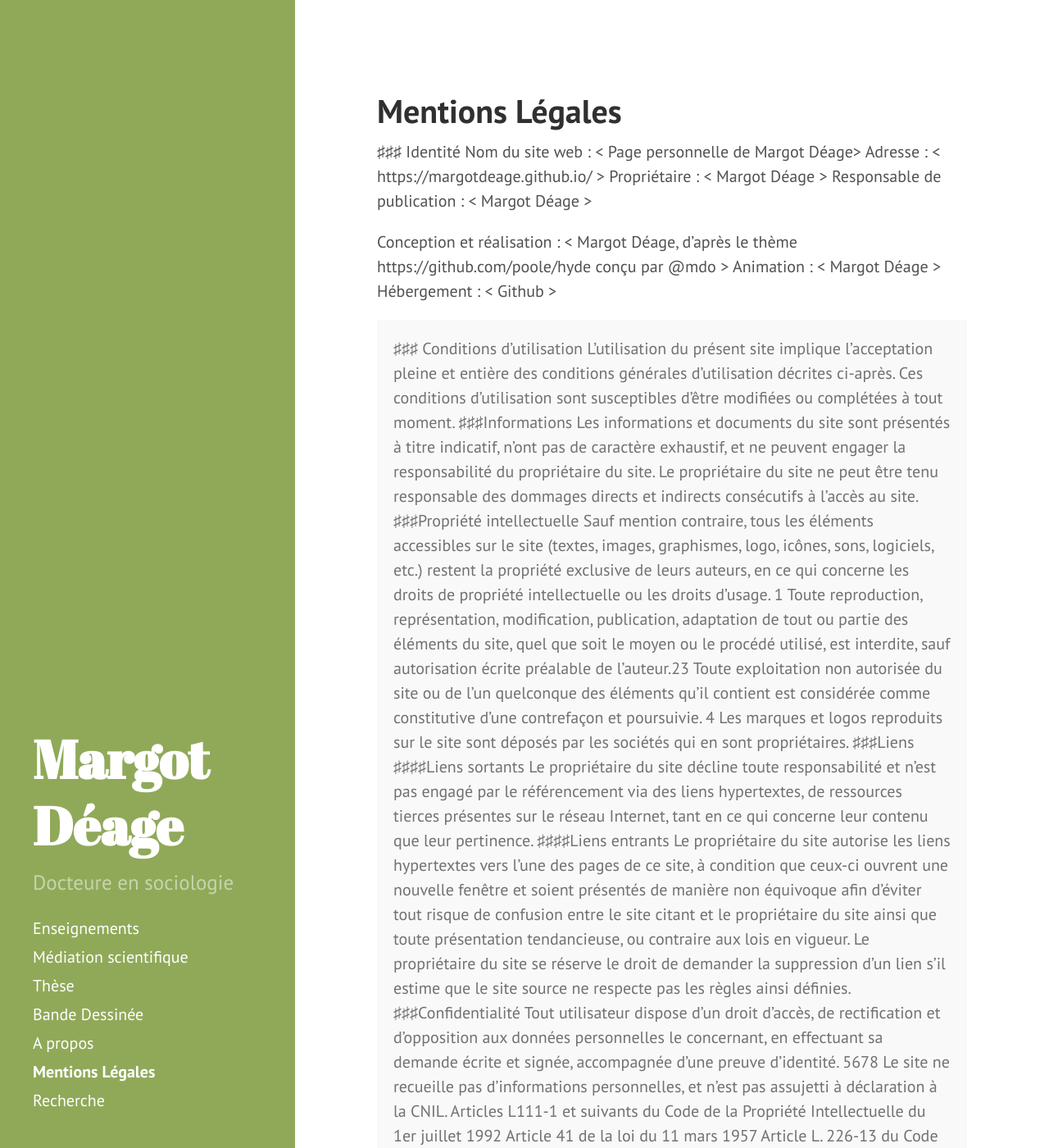
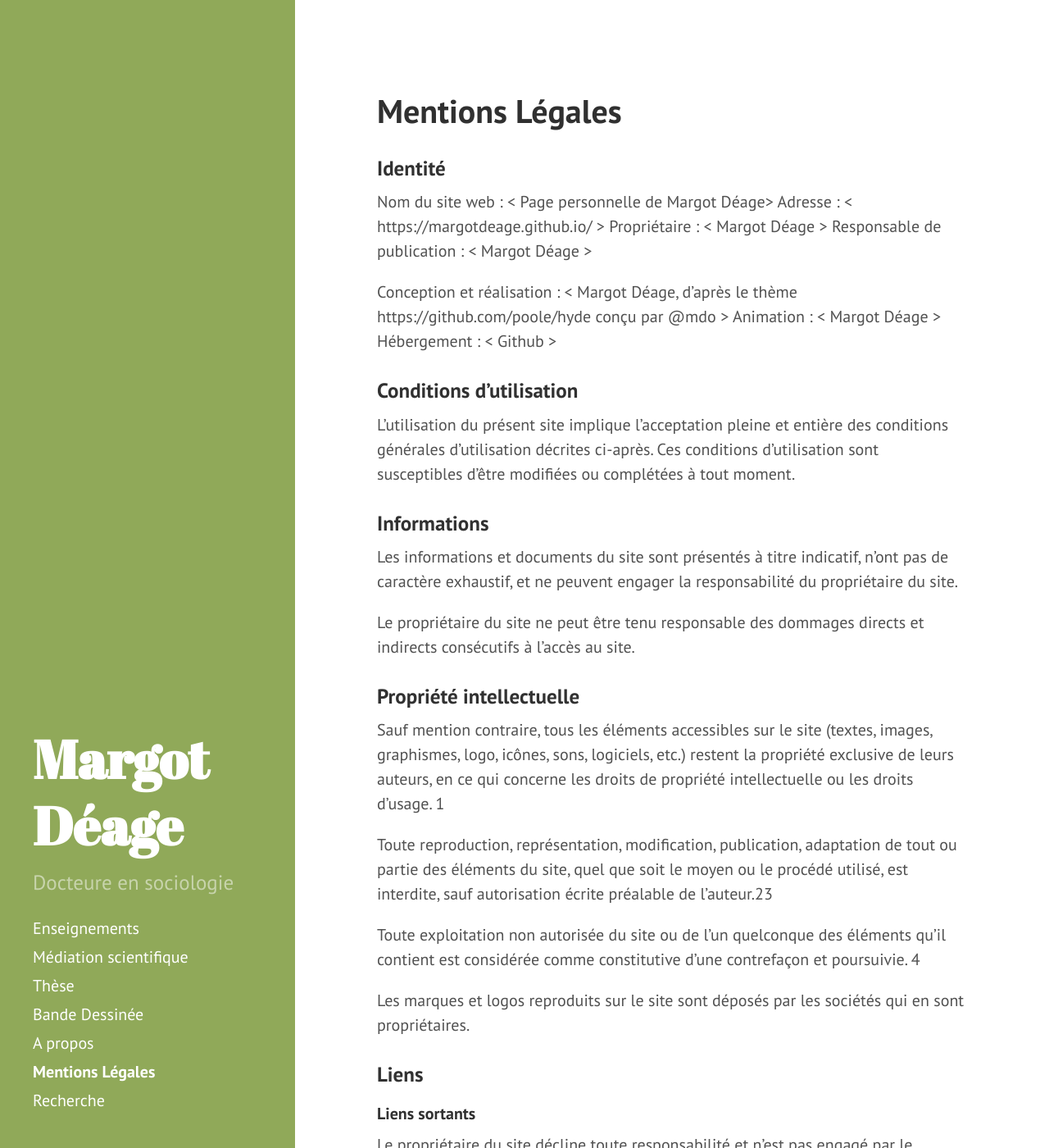
Before and after one commit to margotdeage/margotdeage.github.io, a Jekyll site: the page built from mentionslegales.md, in a window 1280 px wide and 1400 px high. Shown: the whole window at 82% size. Built offline with Jekyll 4.4.1, drawn with Linux system fonts in a browser that asks for light colours; some of the changed text lies outside the part shown.

Commit message:
Update mentionslegales.md

```diff
--- a/mentionslegales.md
+++ b/mentionslegales.md
@@ -5,8 +5,7 @@ title: Mentions Légales
 
 
 
-
-♯♯♯ Identité
+### Identité
 Nom du site web : < Page personnelle de Margot Déage>
 Adresse : < https://margotdeage.github.io/ >
 Propriétaire : < Margot Déage >
@@ -17,16 +16,18 @@ Animation : < Margot Déage >
 Hébergement : < Github >
 
 
-<div class="message">
-♯♯♯ Conditions d’utilisation
+
+
+###  Conditions d’utilisation
 L’utilisation du présent site implique l’acceptation pleine et entière des conditions générales d’utilisation décrites ci-après. Ces conditions d’utilisation sont susceptibles d’être modifiées ou complétées à tout moment.
 
-♯♯♯Informations
+
+### Informations
 Les informations et documents du site sont présentés à titre indicatif, n’ont pas de caractère exhaustif, et ne peuvent engager la responsabilité du propriétaire du site.
 
 Le propriétaire du site ne peut être tenu responsable des dommages directs et indirects consécutifs à l’accès au site.
 
-♯♯♯Propriété intellectuelle
+### Propriété intellectuelle
 Sauf mention contraire, tous les éléments accessibles sur le site (textes, images, graphismes, logo, icônes, sons, logiciels, etc.) restent la propriété exclusive de leurs auteurs, en ce qui concerne les droits de propriété intellectuelle ou les droits d’usage. 1
 
 Toute reproduction, représentation, modification, publication, adaptation de tout ou partie des éléments du site, quel que soit le moyen ou le procédé utilisé, est interdite, sauf autorisation écrite préalable de l’auteur.23
@@ -35,21 +36,25 @@ Toute exploitation non autorisée du site ou de l’un quelconque des éléments
 
 Les marques et logos reproduits sur le site sont déposés par les sociétés qui en sont propriétaires.
 
-♯♯♯Liens
-♯♯♯♯Liens sortants
+
+### Liens
+
+#### Liens sortants
 Le propriétaire du site décline toute responsabilité et n’est pas engagé par le référencement via des liens hypertextes, de ressources tierces présentes sur le réseau Internet, tant en ce qui concerne leur contenu que leur pertinence.
 
-♯♯♯♯Liens entrants
+#### Liens entrants
 Le propriétaire du site autorise les liens hypertextes vers l’une des pages de ce site, à condition que ceux-ci ouvrent une nouvelle fenêtre et soient présentés de manière non équivoque afin d’éviter tout risque de confusion entre le site citant et le propriétaire du site
 ainsi que toute présentation tendancieuse, ou contraire aux lois en vigueur.
 
 Le propriétaire du site se réserve le droit de demander la suppression d’un lien s’il estime que le site source ne respecte pas les règles ainsi définies.
 
-♯♯♯Confidentialité
+
+### Confidentialité
 Tout utilisateur dispose d’un droit d’accès, de rectification et d’opposition aux données personnelles le concernant, en effectuant sa demande écrite et signée, accompagnée d’une preuve d’identité. 5678
 
 Le site ne recueille pas d’informations personnelles, et n’est pas assujetti à déclaration à la CNIL.
 
+<div class="message">
 Articles L111-1 et suivants du Code de la Propriété Intellectuelle du 1er juillet 1992
 Article 41 de la loi du 11 mars 1957
 Article L. 226-13 du Code pénal et la Directive Européenne du 24 octobre 1995
@@ -59,5 +64,4 @@ Articles 38 et suivants de la loi 78-17 du 6 janvier 1978 relative à l’inform
 Loi du 1er juillet 1998 transposant la directive 96/9 du 11 mars 1996 relative à la protection juridique des bases de données
 Loi n° 2004-801 du 6 août 2004
 Article 6 de la loi n° 2004-575 du 21 juin 2004 pour la confiance dans l’économie numérique
-
 </div>
```
